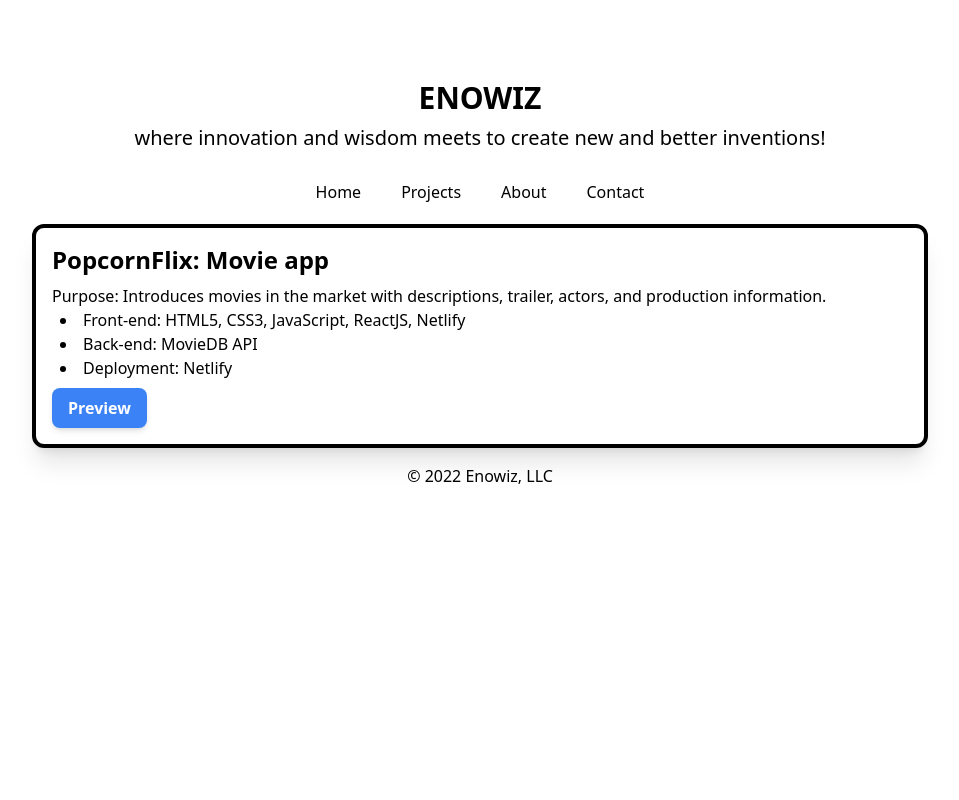
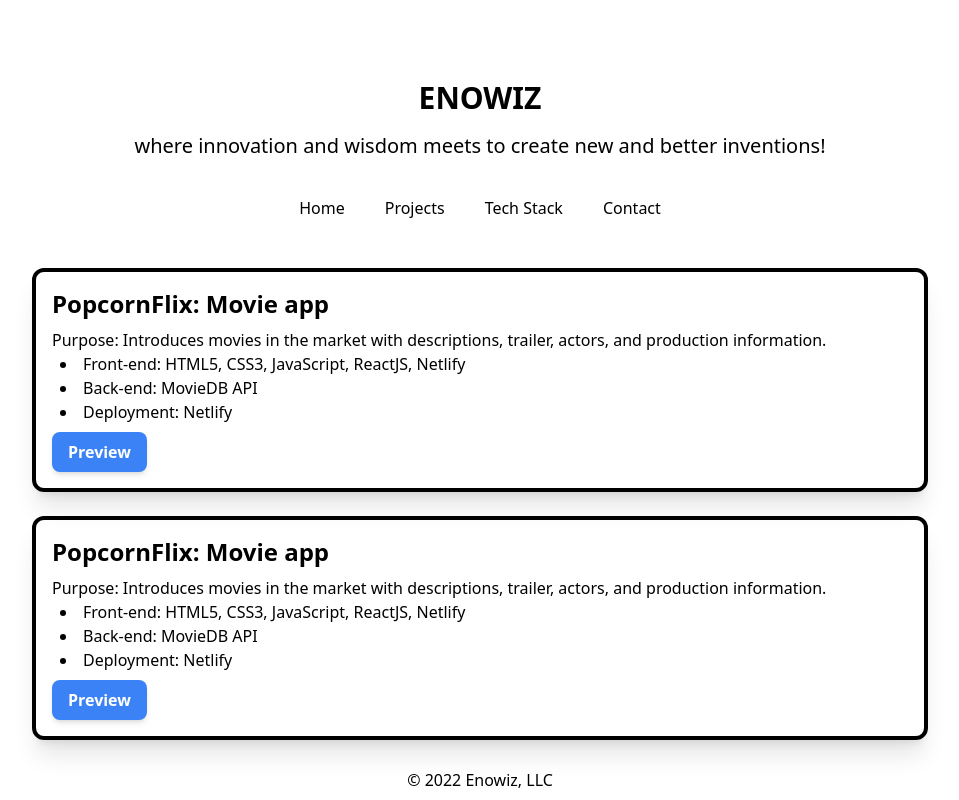
Before and after one commit to Enowiz777/enowiz-official.v1, a React (Create React App) app: page /projects in a window 1280 px wide. Shown: the whole page, without its empty margins (160-1119 px from the left). Built offline with nearby package versions, Linux system fonts and the light colour scheme.

Commit message:
20221123

```diff
--- a/src/components/Header.js
+++ b/src/components/Header.js
@@ -4,7 +4,7 @@ function Header(){
   return (
     <div className="mt-20">
       <h1 className="text-3xl font-bold text-center">ENOWIZ</h1>
-      <h2 className="p-2 text-xl text-center">where innovation and wisdom meets to create new and better inventions!</h2>
+      <h2 className="p-4 text-xl text-center">where innovation and wisdom meets to create new and better inventions!</h2>
     </div>
   )
 }
--- a/src/components/Navbar.js
+++ b/src/components/Navbar.js
@@ -5,10 +5,10 @@ import {
 
 function Navbar(){
   return (
-    <nav className="font-normal flex justify-center space-x-6 m-4">
+    <nav className="mb-8 font-normal flex justify-center space-x-6 m-4">
         <NavLink className="px-2 py-1 rounded-lg focus:bg-[#55efc4] hover:bg-[#55efc4] transition duration-500 hover:scale-125" to="">Home</NavLink>
         <NavLink className="px-2 py-1 rounded-lg focus:bg-[#55efc4] hover:bg-[#55efc4] transition duration-500 hover:scale-125" to="projects">Projects</NavLink>
-        <NavLink className="px-2 py-1 rounded-lg focus:bg-[#55efc4] hover:bg-[#55efc4] transition duration-500 hover:scale-125" to="about">About</NavLink>
+        <NavLink className="px-2 py-1 rounded-lg focus:bg-[#55efc4] hover:bg-[#55efc4] transition duration-500 hover:scale-125" to="tech-stack">Tech Stack</NavLink>
         <NavLink className="px-2 py-1 rounded-lg focus:bg-[#55efc4] hover:bg-[#55efc4] transition duration-500 hover:scale-125" to="contact">Contact</NavLink>
     </nav>
   )
--- a/src/index.css
+++ b/src/index.css
@@ -9,15 +9,23 @@
     .project_box {
       @apply
       w-[70vw]
+      m-3
       p-4
       rounded-xl
       border-4
       border-black
       shadow-xl
     }
+
+    /*
+      Create the tag style
+    */
     h3 {
         @apply text-2xl font-semibold
 
+    }
+    h4 {
+      @apply text-xl
     }
     ul {
         @apply list-inside list-disc indent-2;
--- a/src/pages/Home.js
+++ b/src/pages/Home.js
@@ -2,8 +2,18 @@ import React from 'react';
 
 function Home(){
   return (
-    <div>
-      <p>Welcome Home!</p>
+    <div className="project_box text-center ">
+      <h4>
+        Welcome! 🖐
+        <br></br>
+        My name is Enoch Park.
+        <br></br>
+        I am a Software Engineer | System Administrator | Entrepreneur
+        <br></br>
+        who wants to make a world a better place.
+        <br></br>
+        Please select <b>Projects</b> from the Navigation bar above to view my projects
+      </h4>
     </div>
   )
 }
--- a/src/pages/Projects.js
+++ b/src/pages/Projects.js
@@ -3,6 +3,7 @@ import React from 'react';
 function Projects(){
   return (
     /* */
+    <div className="flex flex-col">
       <div className="project_box">
         <h3>PopcornFlix: Movie app</h3>
         <p>Purpose: Introduces movies in the market with descriptions, trailer, actors, and production information.</p>
@@ -15,6 +16,19 @@ function Projects(){
         Preview
         </button>
       </div>
+      <div className="project_box">
+        <h3>PopcornFlix: Movie app</h3>
+        <p>Purpose: Introduces movies in the market with descriptions, trailer, actors, and production information.</p>
+        <ul>
+          <li>Front-end: HTML5, CSS3, JavaScript, ReactJS, Netlify</li>
+          <li>Back-end: MovieDB API</li>
+          <li>Deployment: Netlify</li>
+        </ul>
+        <button className="btn-primary">
+        Preview
+        </button>
+      </div>
+    </div>
   )
 }
 
```
Also changed, not shown: 1 other file (tests, documents, lock files or other folders). Lines whose indentation alone changed are shown as unchanged.
